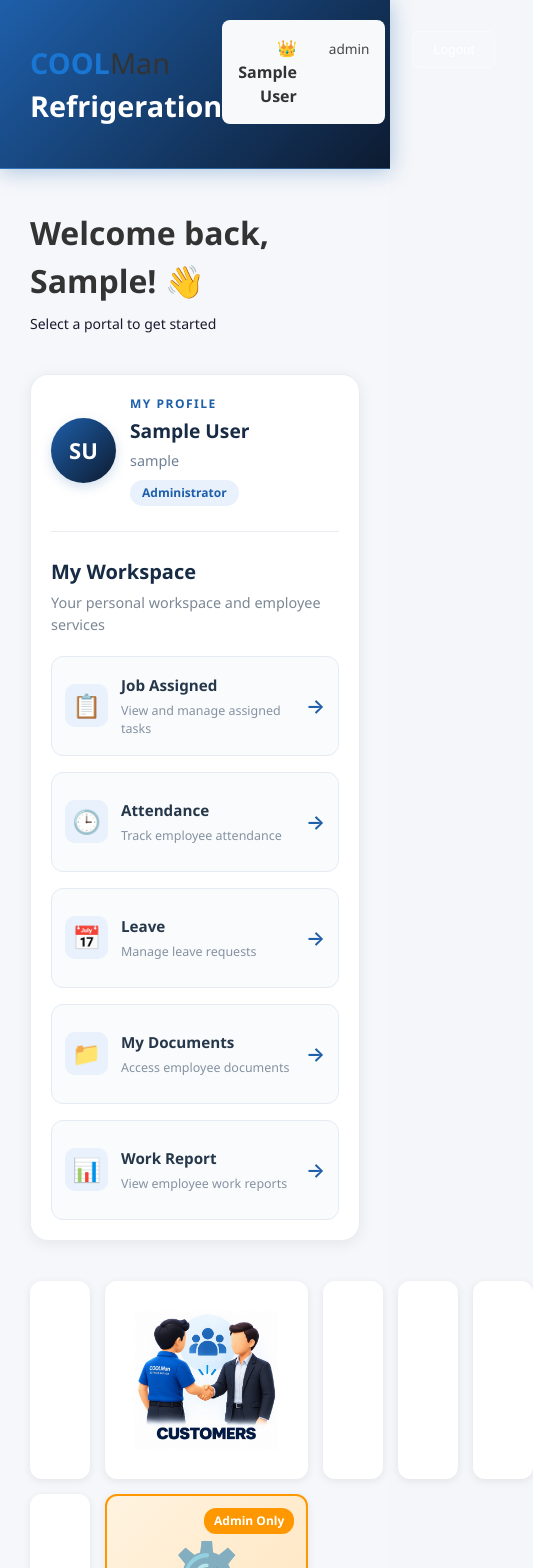
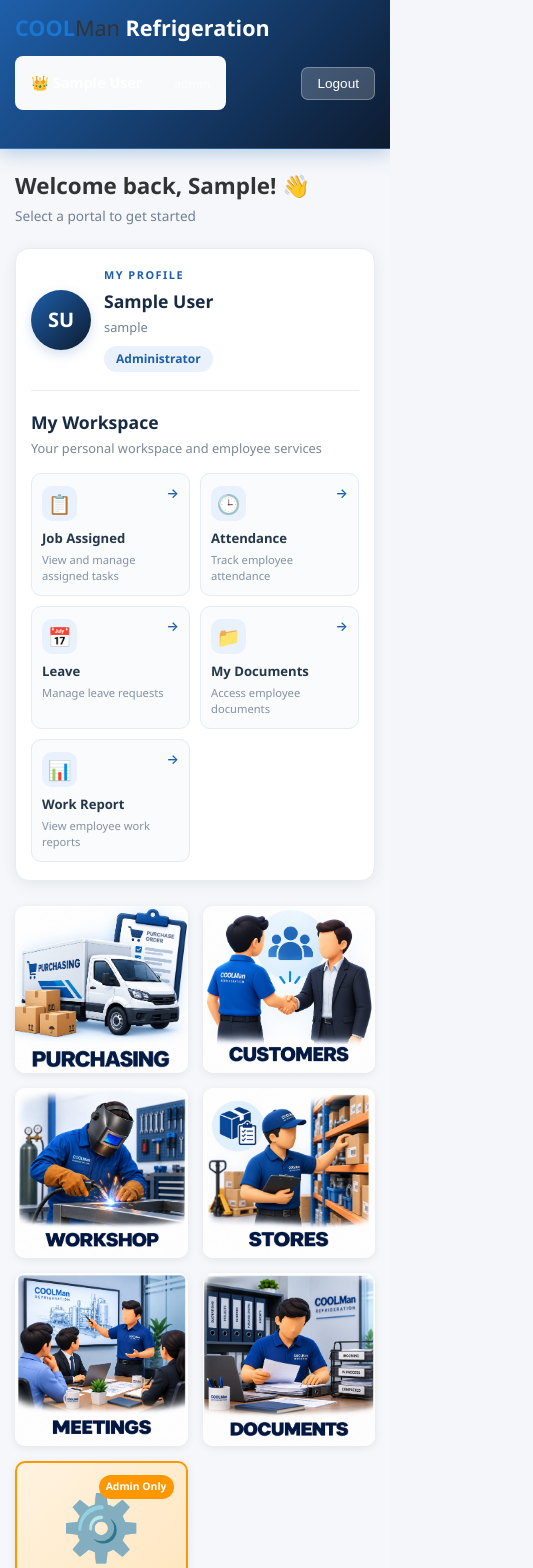
Before and after one commit to shanilkamfernando/CoolmanWorkshop, a React (Vite) app in the folder client/: page /dashboard in a window 390 px wide. Shown: the top 1568 px of the page, 533 px wide, since content can reach past the window. Built offline with nearby package versions, Linux system fonts and the light colour scheme; no server answers; sample sign-in values are in the browser's storage.

Commit message:
responsive added

```diff
--- a/client/src/components/dashboard/Dashboard.css
+++ b/client/src/components/dashboard/Dashboard.css
@@ -461,3 +461,469 @@
     grid-template-columns: 1fr;
   }
 }
+
+/* =========================================
+   COMPLETE DASHBOARD RESPONSIVE DESIGN
+========================================= */
+
+/* Prevent horizontal overflow */
+.dashboard {
+  width: 100%;
+  min-height: 100vh;
+  overflow-x: hidden;
+}
+
+.dashboard *,
+.dashboard *::before,
+.dashboard *::after {
+  box-sizing: border-box;
+}
+
+/* Main content */
+.dashboard-content {
+  width: 100%;
+  max-width: 1400px;
+  margin: 0 auto;
+  padding: 40px 30px;
+}
+
+/* =========================================
+   HEADER RESPONSIVENESS
+========================================= */
+
+.dashboard-header {
+  width: 100%;
+}
+
+.header-content {
+  width: 100%;
+  min-height: 55px;
+  gap: 20px;
+}
+
+.dashboard-header h1 {
+  font-size: clamp(1.2rem, 2.5vw, 1.8rem);
+  line-height: 1.3;
+}
+
+.user-info {
+  flex-shrink: 0;
+  gap: 15px;
+}
+
+.user-name {
+  color: #fff;
+}
+
+.user-role {
+  color: rgba(255, 255, 255, 0.8);
+}
+
+.btn-logout {
+  white-space: nowrap;
+  transition: all 0.2s ease;
+}
+
+.btn-logout:hover {
+  background: rgba(255, 255, 255, 0.3);
+}
+
+/* =========================================
+   WELCOME SECTION
+========================================= */
+
+.welcome-section {
+  margin-bottom: 30px;
+}
+
+.welcome-section h2 {
+  font-size: clamp(1.4rem, 3vw, 2rem);
+  line-height: 1.3;
+}
+
+.welcome-section p {
+  color: #718096;
+  font-size: 0.95rem;
+}
+
+/* =========================================
+   MAIN PORTAL GRID
+========================================= */
+
+.portal-grid {
+  display: grid;
+  grid-template-columns: repeat(5, minmax(0, 1fr)) !important;
+  gap: 20px;
+  width: 100%;
+}
+
+.portal-tile {
+  min-width: 0;
+  overflow: hidden;
+  border-radius: 12px;
+}
+
+/* Keep image tiles proportional */
+.portal-tile.image-tile {
+  aspect-ratio: 1 / 1;
+}
+
+.portal-tile-image {
+  width: 100%;
+  height: 100%;
+  object-fit: cover;
+}
+
+/* =========================================
+   MY PROFILE
+========================================= */
+
+.profile-section {
+  width: 100%;
+}
+
+.profile-card {
+  width: 100%;
+  min-width: 0;
+}
+
+.profile-header {
+  flex-wrap: wrap;
+}
+
+.profile-info {
+  min-width: 0;
+  overflow-wrap: anywhere;
+}
+
+.profile-portal-grid {
+  display: grid;
+  grid-template-columns: repeat(5, minmax(0, 1fr));
+  gap: 16px;
+  width: 100%;
+}
+
+.profile-portal-tile {
+  min-width: 0;
+  overflow: hidden;
+}
+
+.profile-portal-details {
+  overflow-wrap: anywhere;
+}
+
+/* =========================================
+   LARGE TABLETS / SMALL LAPTOPS
+========================================= */
+
+@media (max-width: 1100px) {
+  .dashboard-content {
+    padding: 30px 24px;
+  }
+
+  .portal-grid {
+    grid-template-columns: repeat(3, minmax(0, 1fr)) !important;
+    gap: 18px;
+  }
+
+  .profile-portal-grid {
+    grid-template-columns: repeat(3, minmax(0, 1fr));
+  }
+}
+
+/* =========================================
+   TABLETS
+========================================= */
+
+@media (max-width: 768px) {
+  .dashboard-header {
+    padding: 16px 0;
+  }
+
+  .header-content {
+    padding: 0 20px;
+    flex-wrap: wrap;
+    gap: 15px;
+  }
+
+  .dashboard-header h1 {
+    font-size: 1.35rem;
+  }
+
+  .user-info {
+    gap: 12px;
+  }
+
+  .user-name {
+    font-size: 0.9rem;
+  }
+
+  .user-role {
+    font-size: 0.75rem;
+  }
+
+  .btn-logout {
+    padding: 8px 14px;
+    font-size: 0.85rem;
+  }
+
+  .dashboard-content {
+    padding: 25px 20px;
+  }
+
+  .welcome-section {
+    margin-bottom: 25px;
+  }
+
+  .portal-grid {
+    grid-template-columns: repeat(2, minmax(0, 1fr)) !important;
+    gap: 16px;
+  }
+
+  .portal-tile.image-tile {
+    aspect-ratio: 1 / 1;
+  }
+
+  .profile-card {
+    padding: 22px;
+  }
+
+  .profile-portal-grid {
+    grid-template-columns: repeat(2, minmax(0, 1fr));
+    gap: 12px;
+  }
+
+  .profile-portal-tile {
+    min-height: 95px;
+    padding: 12px;
+  }
+
+  .profile-portal-details h4 {
+    font-size: 0.9rem;
+  }
+}
+
+/* =========================================
+   MOBILE PHONES
+========================================= */
+
+@media (max-width: 480px) {
+  .dashboard-header {
+    padding: 14px 0;
+  }
+
+  .header-content {
+    padding: 0 15px;
+    flex-direction: column;
+    align-items: flex-start;
+    gap: 14px;
+  }
+
+  .dashboard-header h1 {
+    font-size: 1.35rem;
+  }
+
+  .user-info {
+    width: 100%;
+    justify-content: space-between;
+  }
+
+  .user-details {
+    text-align: left;
+  }
+
+  .user-name {
+    font-size: 0.9rem;
+  }
+
+  .btn-logout {
+    padding: 8px 15px;
+    border-radius: 7px;
+  }
+
+  .dashboard-content {
+    padding: 22px 15px;
+  }
+
+  .welcome-section {
+    margin-bottom: 22px;
+  }
+
+  .welcome-section h2 {
+    font-size: 1.4rem;
+    margin-bottom: 6px;
+  }
+
+  .welcome-section p {
+    font-size: 0.85rem;
+  }
+
+  /* Profile card */
+  .profile-section {
+    margin-bottom: 25px;
+  }
+
+  .profile-card {
+    padding: 18px 15px;
+    border-radius: 14px;
+  }
+
+  .profile-header {
+    gap: 13px;
+    flex-wrap: nowrap;
+  }
+
+  .profile-avatar {
+    width: 60px;
+    height: 60px;
+    min-width: 60px;
+    font-size: 20px;
+  }
+
+  .profile-label {
+    font-size: 0.68rem;
+  }
+
+  .profile-info h2 {
+    font-size: 1.1rem;
+  }
+
+  .profile-info p {
+    font-size: 0.8rem;
+  }
+
+  .profile-divider {
+    margin: 18px 0;
+  }
+
+  .profile-portal-heading {
+    margin-bottom: 15px;
+  }
+
+  .profile-portal-heading h3 {
+    font-size: 1.1rem;
+  }
+
+  .profile-portal-heading p {
+    font-size: 0.8rem;
+    line-height: 1.4;
+  }
+
+  .profile-portal-grid {
+    grid-template-columns: repeat(2, minmax(0, 1fr));
+    gap: 10px;
+  }
+
+  .profile-portal-tile {
+    min-height: 110px;
+    padding: 12px 10px;
+    flex-direction: column;
+    align-items: flex-start;
+    justify-content: center;
+    gap: 8px;
+    border-radius: 10px;
+  }
+
+  .profile-portal-icon {
+    width: 35px;
+    min-width: 35px;
+    height: 35px;
+    font-size: 19px;
+  }
+
+  .profile-portal-details h4 {
+    font-size: 0.82rem;
+    margin-bottom: 3px;
+  }
+
+  .profile-portal-details p {
+    font-size: 0.7rem;
+  }
+
+  .profile-arrow,
+  .profile-lock {
+    position: absolute;
+    top: 10px;
+    right: 10px;
+    font-size: 13px;
+  }
+
+  /* Main portal cards */
+  .portal-grid {
+    grid-template-columns: repeat(2, minmax(0, 1fr)) !important;
+    gap: 12px;
+  }
+
+  .portal-tile {
+    padding: 0;
+    border-radius: 10px;
+  }
+
+  .portal-tile.image-tile {
+    aspect-ratio: 1 / 1;
+  }
+
+  .portal-tile-image {
+    width: 100%;
+    height: 100%;
+    object-fit: cover;
+  }
+
+  /* Admin card */
+  .portal-tile.admin-tile {
+    padding: 15px;
+    min-height: 150px;
+  }
+
+  .portal-tile.admin-tile h3 {
+    font-size: 1rem;
+  }
+
+  .portal-tile.admin-tile p {
+    font-size: 0.8rem;
+  }
+
+  .admin-badge {
+    font-size: 0.65rem;
+    padding: 4px 7px;
+  }
+}
+
+/* =========================================
+   VERY SMALL MOBILE PHONES
+========================================= */
+
+@media (max-width: 350px) {
+  .dashboard-content {
+    padding: 18px 10px;
+  }
+
+  .header-content {
+    padding: 0 10px;
+  }
+
+  .dashboard-header h1 {
+    font-size: 1.15rem;
+  }
+
+  .profile-card {
+    padding: 14px 10px;
+  }
+
+  .profile-portal-grid {
+    gap: 8px;
+  }
+
+  .profile-portal-tile {
+    padding: 9px;
+    min-height: 105px;
+  }
+
+  .portal-grid {
+    gap: 9px;
+  }
+
+  .profile-info h2 {
+    font-size: 1rem;
+  }
+}
```
